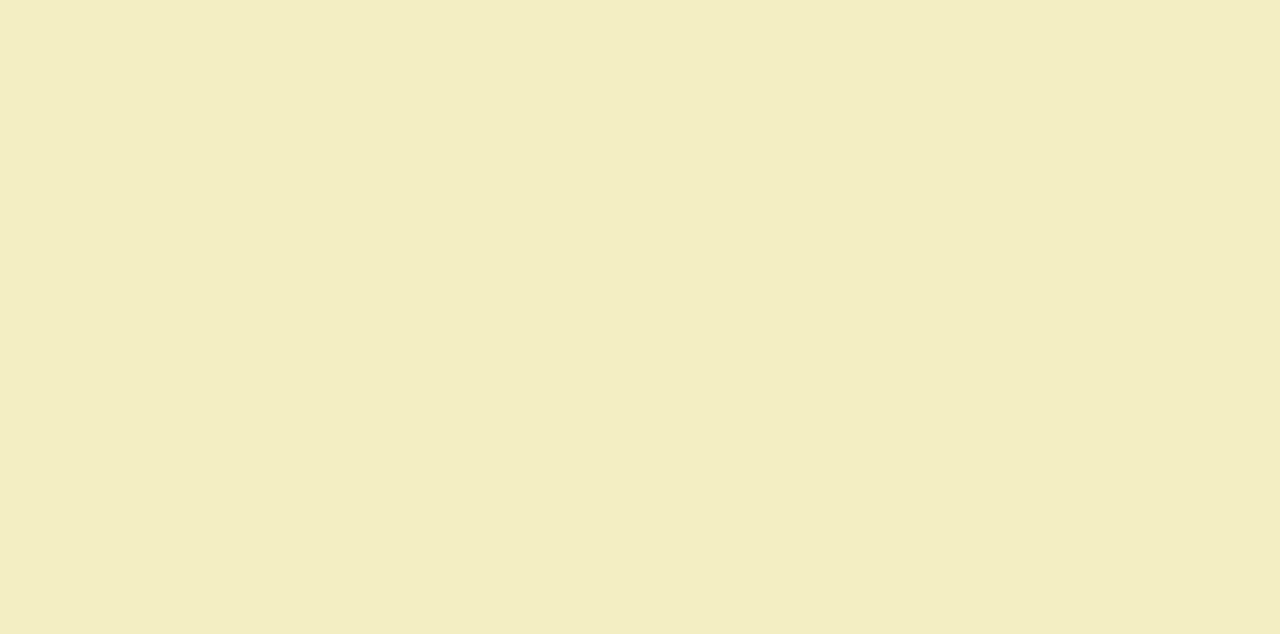
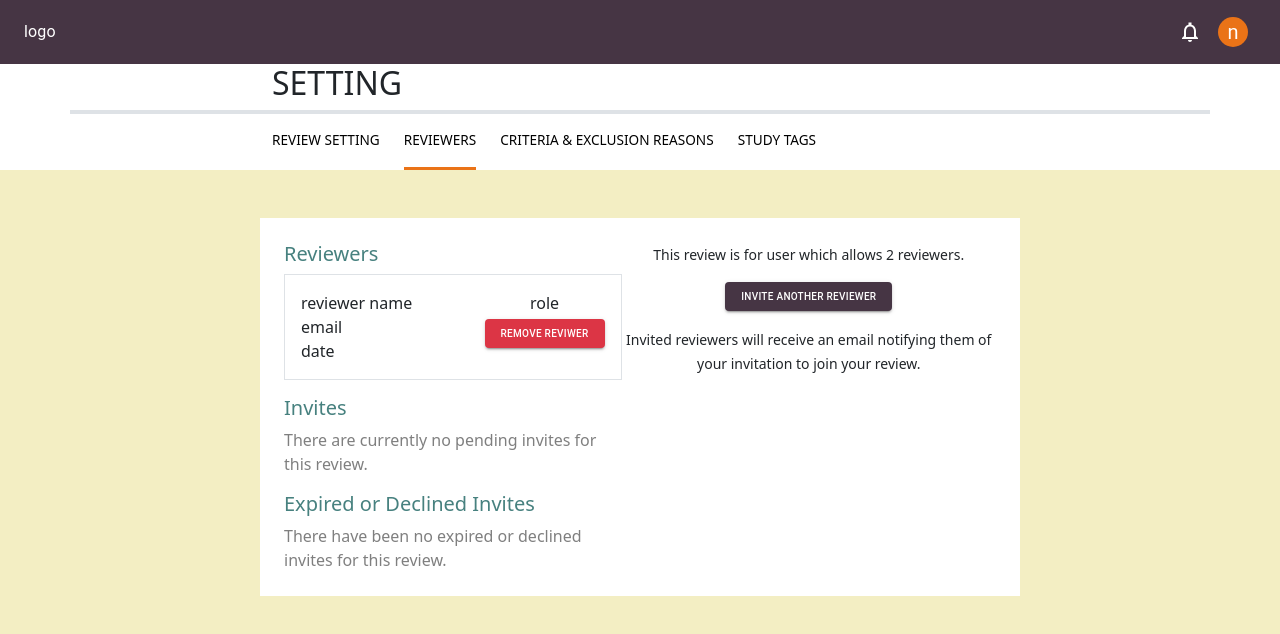
Before and after one commit to Arsalan-Ab/review-app, a React (Create React App) app: page /authors in a window 1280 px wide. Before the commit this address had no page. Shown: the top 634 px of the page. Built offline with nearby package versions, Linux system fonts and the light colour scheme.

Commit message:
criteria section implement

```diff
--- a/src/App.css
+++ b/src/App.css
@@ -6,6 +6,10 @@
 a {
   color: black !important;
   font-size: calc(var(--bs-body-font-size) * 0.85) !important;
+}
+
+textarea {
+
 }
 
 .custom-border {
--- a/src/App.tsx
+++ b/src/App.tsx
@@ -11,6 +11,8 @@ import SettingLayout from './layouts/setting-layout';
 import NewImport from 'pages/new-import';
 import ScreenReferences from 'pages/screen-references';
 import TitleScreningLayout from 'layouts/title-screening-layout';
+import Reviewers from 'pages/settings/reviewers';
+import CriteriaExclusion from 'pages/settings/criteria-exclusion';
 
 function App() {
   return (
@@ -27,7 +29,9 @@ function App() {
             <Route path='screen-references' element={<ScreenReferences />}/>
           </Route>
           <Route element={<SettingLayout />}>
-            <Route path='/setting' element={<ReviewSetting />}></Route>
+            <Route path='/review-setting' element={<ReviewSetting />}></Route>
+            <Route path='/authors' element={<Reviewers/>}></Route>
+            <Route path='/criteria-exclusion' element={<CriteriaExclusion/>}></Route>
           </Route>
         </Route>
 
--- a/src/components/review-setting-form.tsx
+++ b/src/components/review-setting-form.tsx
@@ -3,17 +3,15 @@ import { colors } from "constants/colors";
 
 function ReviewSettingForm() {
     return (
-        <div className="container-sm">
-            <div className="row">
         <form className="position-relative col-sm-8 offset-sm-2 mb-4 bg-white py-3 px-3">
             <Button variant="contained" className="position-absolute end-0 mx-3" sx={{
-                        backgroundColor: colors.primary, fontSize: 10, ":hover": {
-                            bgcolor: colors.secondry
+                backgroundColor: colors.removecolor, fontSize: 10, ":hover": {
+                    bgcolor: colors.removecolor
                 }
             }}>Delete This Review</Button>
             <div className="mb-3 mt-4">
                 <label className="form-label col-9">Review name</label>
-                        <input type="email" className="form-control shadow-none" />
+                <input type="text" className="form-control shadow-none" />
             </div>
             <div className="mb-3">
                 <label className="form-label">Review type</label>
@@ -33,12 +31,12 @@ function ReviewSettingForm() {
 
             <div className="mb-3">
                 <label className="form-label">Search strategy</label>
-                        <textarea className="form-control" rows={2}></textarea>
+                <textarea className="form-control shadow-none" rows={2}></textarea>
             </div>
 
             <div className="mb-3">
                 <label className="form-label">Your review citation (if updating a previous review)</label>
-                        <textarea className="form-control" rows={2}></textarea>
+                <textarea className="form-control shadow-none" rows={2}></textarea>
             </div>
 
             <div className="mb-3">
@@ -84,9 +82,6 @@ function ReviewSettingForm() {
                 }
             }}>Save </Button>
         </form>
-            </div>
-
-        </div >
     );
 }
 
--- /dev/null
+++ b/src/components/reviwer-detail.tsx
@@ -0,0 +1,24 @@
+import { Button } from "@mui/material";
+import { colors } from "constants/colors";
+
+function ReviwerDetail() {
+    return (
+        <div className="d-flex border p-3">
+            <div className="flex-grow-1">
+                <div>reviewer name</div>
+                <div>email</div>
+                <div>date</div>
+            </div>
+            <div>
+                <div className="mb-1 text-center">role</div>
+                <Button variant="contained" sx={{
+                        backgroundColor: colors.removecolor, fontSize: 10, ":hover": {
+                            bgcolor: colors.removecolor
+                        }
+                    }}>Remove reviwer</Button>
+            </div>
+        </div>
+    );
+}
+
+export default ReviwerDetail;
--- a/src/components/sign-form/sign-form.tsx
+++ b/src/components/sign-form/sign-form.tsx
@@ -1,22 +1,36 @@
+import { Button, Paper, TextField } from "@mui/material";
+import { colors } from "constants/colors";
+
 function SignForm() {
 
 
     let signUp = true
     return (
-        <form className="border mb-5 bg-light d-flex flex-column p-2 mt-3 w-50">
-            <div>
-                {
-                    <h1>{signUp ? "SignUp" : "Login"}</h1>
-                }
-            </div>
+        <Paper className="mt-5 position-relative" elevation={3}>
+            <form className=" mb-5 px-5 py-3" style={{ width: 400 }}>
+                <div className="text-center mb-5">
+                    {
+                        <h2>{signUp ? "SignUp" : "Login"}</h2>
+                    }
+                </div>
 
-            <div className="mb-2">
-                <input className=" form-control mb-2" name="add" placeholder="username" ></input>
-                <input className="form-control" placeholder="password"></input>
+                <div className="mb-5">
+                    <label className="mb-1"><small>Username</small></label>
+                    <TextField className="mb-2" size="small" id="outlined-basic" variant="outlined" fullWidth />
+                    <label className="mb-1"><small>Password</small></label>
+                    <TextField size="small" id="outlined-basic" variant="outlined" type={"password"} fullWidth />
+                </div>
+                <div>
+                    <Button type="submit" variant="contained" size="small" fullWidth sx={{
+                        backgroundColor: colors.primary, fontSize: 12, ":hover": {
+                            bgcolor: colors.secondry
+                        }
+                    }}>register </Button>
+                </div>
 
-            </div>
-            <button className="btn btn-primary align-self-center" type='submit'>Submit</button>
-        </form>
+            </form>
+
+        </Paper>
     );
 }
 
--- a/src/constants/colors.ts
+++ b/src/constants/colors.ts
@@ -1,7 +1,9 @@
 export const colors = {
     primary:"#463544",
     secondry:"#EA7317",
-    backGround:"#F3EEC3"
+    backGround:"#F3EEC3",
+    removecolor:"#dc3545",
+    lightBlue:"#47817F",
 }
 
 export const progressColor = {
--- /dev/null
+++ b/src/layouts/criteria-exclusion-form.tsx
@@ -0,0 +1,43 @@
+import { Button } from "@mui/material";
+import { colors } from "constants/colors";
+
+function CriteriaExclusionForm() {
+    return (
+        <div className="col-sm-8 offset-sm-2 bg-white py-5 px-4 mb-5">
+            <form className="mb-3">
+                <h5 className="mb-3" style={{ color: colors.lightBlue }}>Manage criteria for screening and full text review</h5>
+                <div className="row mb-3">
+                    <div className="col-sm-6">
+                        <label className="form-label"><small>Inclusion criteria</small></label>
+                        <textarea className="form-control shadow-none" rows={10}></textarea>
+                    </div>
+
+                    <div className="col-sm-6">
+                        <label className="form-label" htmlFor="exclusion-criteria"><small>Exclusion criteria</small></label>
+                        <textarea className="form-control shadow-none" id="exclusion-criteria" rows={10}></textarea>
+                    </div>
+                </div>
+
+                <div className="row">
+                    <div className="col-3">
+                        <Button variant="contained" size="small" sx={{
+                            backgroundColor: colors.primary, fontSize: 12, ":hover": {
+                                bgcolor: colors.secondry
+                            }
+                        }}>Save </Button>
+                    </div>
+                </div>
+            </form>
+
+            <div className="mb-2 border-top py-3">
+                <small style={{color:colors.lightBlue}}>Manage exclusion reasons for full text review</small>
+            </div>
+            <div className="mb-2 border-top py-3">
+                <small style={{color:colors.lightBlue}}>Manage highlights</small>
+            </div>
+
+        </div >
+    );
+}
+
+export default CriteriaExclusionForm;
--- a/src/layouts/setting-layout.tsx
+++ b/src/layouts/setting-layout.tsx
@@ -11,8 +11,8 @@ function SettingLayout() {
                         <h2 className="col-sm-10 offset-sm-2 fw-normal ">Setting</h2>
                     </div>
                     <SecondryNavigationMaker
-                        linksName={['review setting', 'reviewers', 'study tags']}
-                        linksAddress={['review-setting', 'authors', 'study-tags']}
+                        linksName={['review setting', 'reviewers', 'Criteria & exclusion reasons', 'study tags']}
+                        linksAddress={['review-setting', 'authors', 'criteria-exclusion', 'study-tags']}
                     />
                 </div>
             </div>
--- /dev/null
+++ b/src/pages/settings/criteria-exclusion.tsx
@@ -0,0 +1,13 @@
+import CriteriaExclusionForm from "layouts/criteria-exclusion-form";
+
+function CriteriaExclusion() {
+    return (
+        <div className="container-sm">
+            <div className="row">
+                <CriteriaExclusionForm/>
+            </div>
+        </div>
+     );
+}
+
+export default CriteriaExclusion;
--- a/src/pages/settings/review-setting.tsx
+++ b/src/pages/settings/review-setting.tsx
@@ -2,7 +2,11 @@ import ReviewSettingForm from "components/review-setting-form";
 
 function ReviewSetting() {
     return (
-        <ReviewSettingForm />
+        <div className="container-sm">
+            <div className="row">
+                <ReviewSettingForm />
+            </div>
+        </div>
     );
 }
 
--- a/src/pages/settings/reviewers.tsx
+++ b/src/pages/settings/reviewers.tsx
@@ -1,5 +1,42 @@
+import { Button } from "@mui/material";
+import ReviwerDetail from "components/reviwer-detail";
+import { colors } from "constants/colors";
+
 function Reviewers() {
-    return ( null );
+    return (
+        <div className="container-sm">
+            <div className="row">
+                <div className="col-sm-8 offset-sm-2 p-4 bg-white">
+                    <div className="d-flex">
+                        <div className="w-75">
+                            <div className="mb-3">
+                                <h5 style={{ color: colors.lightBlue }}>Reviewers</h5>
+                                <ReviwerDetail />
+                            </div>
+                            <div className="mb-3">
+                                <h5 style={{ color: colors.lightBlue }}>Invites</h5>
+                                <div className="text-black-50">There are currently no pending invites for this review.</div>
+                            </div>
+                            <div>
+                                <h5 style={{ color: colors.lightBlue }}>Expired or Declined Invites</h5>
+                                <div className="text-black-50">There have been no expired or declined invites for this review.</div>
+                            </div>
+                        </div>
+
+                        <div className="text-center">
+                            <div className="mb-3"><small>This review is for user which allows 2 reviewers.</small></div>
+                            <Button className="mb-3" variant="contained" sx={{
+                                backgroundColor: colors.primary, fontSize: 10, ":hover": {
+                                    bgcolor: colors.secondry
+                                }
+                            }}>Invite another reviewer</Button>
+                            <div><small>Invited reviewers will receive an email notifying them of your invitation to join your review.</small></div>
+                        </div>
+                    </div>
+                </div>
+            </div>
+        </div>
+    );
 }
 
 export default Reviewers;
```
Lines whose indentation alone changed are shown as unchanged.
